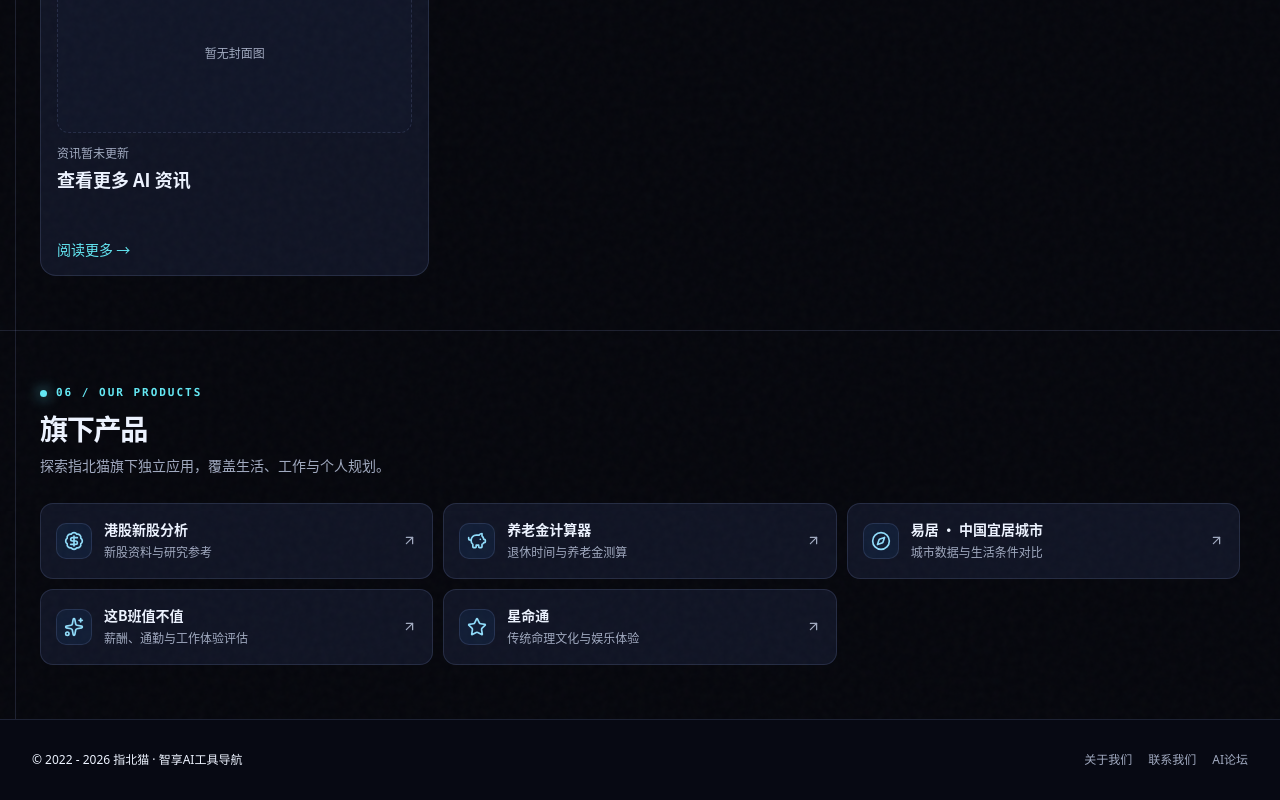
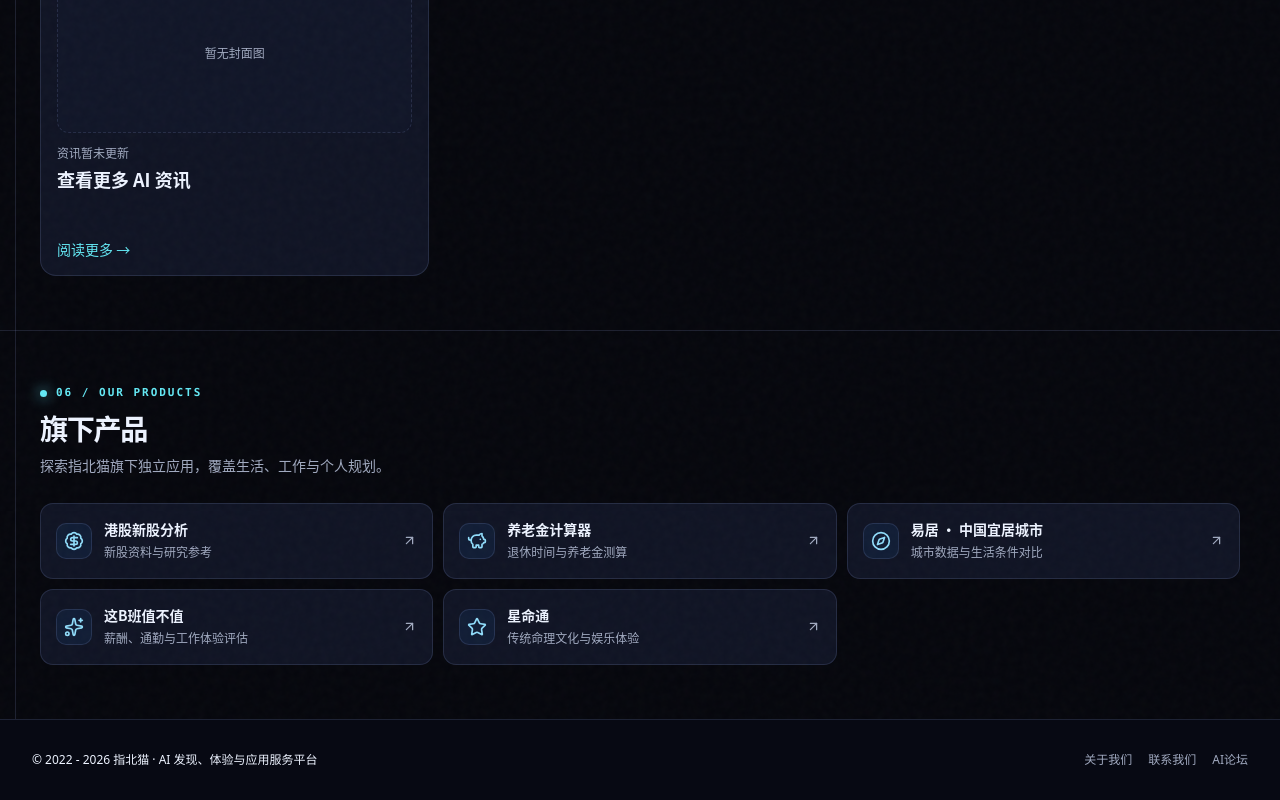
Before and after one commit to Jihai123/zhibeimao-home, a Next.js app: page / in a window 1280 px wide. Shown: the part 3394-4194 px from the top of the page. Built offline with nearby package versions, Linux system fonts and the light colour scheme; no server answers.

Commit message:
refine(home): V3 components/SiteFooter.tsx

```diff
--- a/components/SiteFooter.tsx
+++ b/components/SiteFooter.tsx
@@ -11,7 +11,7 @@ export function SiteFooter() {
   return (
     <footer className="border-t border-white/10 bg-slate-950/70">
       <div className="mx-auto flex w-full max-w-7xl flex-wrap items-center justify-between gap-3 px-4 py-5 md:px-8">
-        <p className="text-xs text-secondary/90">© 2022 - 2026 指北猫 · 智享AI工具导航</p>
+        <p className="text-xs text-secondary/90">© 2022 - 2026 指北猫 · AI 发现、体验与应用服务平台</p>
         <div className="flex items-center gap-4 text-xs text-secondary">
           <Link href={siteLinks.about} className="transition-colors hover:text-cyan-200">
             关于我们
```
